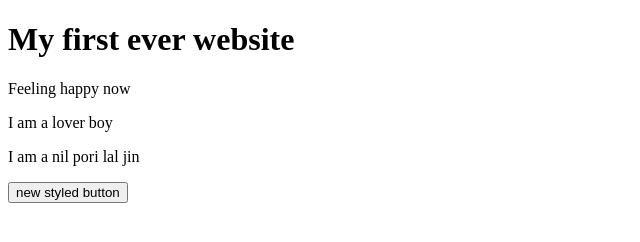
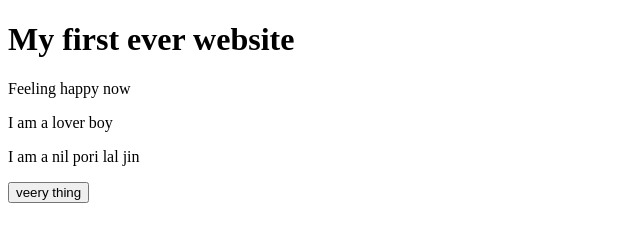
Before and after one commit to rajibrajib269/my-first-website, a plain HTML site: page index.html in a window 1280 px wide. Shown: the full height of the page, 0-640 px from the left. Drawn offline with Linux system fonts and the light colour scheme.

Commit message:
Update index.html

```diff
--- a/index.html
+++ b/index.html
@@ -10,6 +10,6 @@
     <P>Feeling happy now</P>
     <p>I am a lover boy</p>
     <p>I am a nil pori lal jin</p>
-    <button>new styled button</button>
+    <button>veery thing</button>
 </body>
 </html>
```
